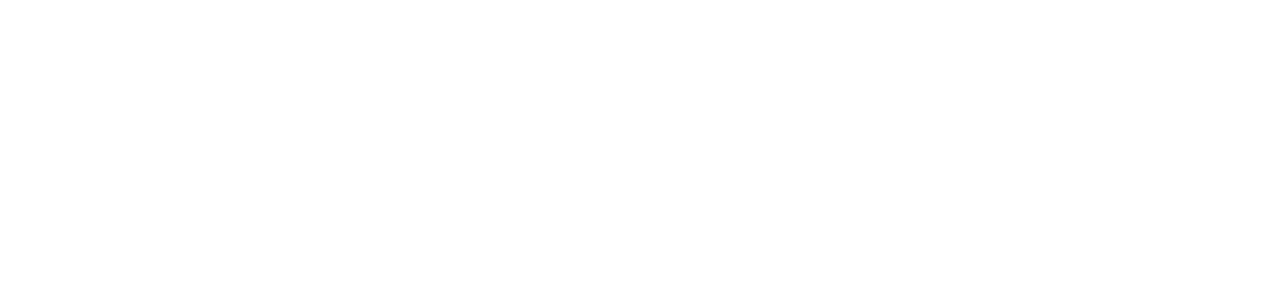
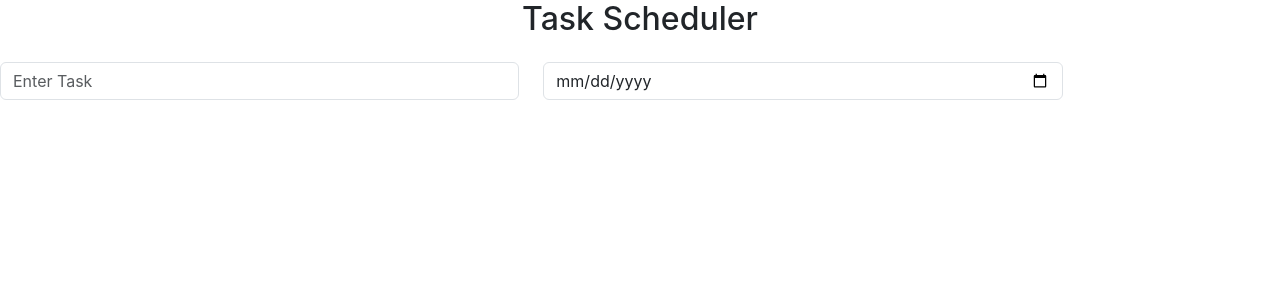
Before and after one commit to harman-bhullar/task-scheduler, a React (Create React App) app: page / in a window 1280 px wide. Shown: the top 300 px of the page. Built offline with nearby package versions, Linux system fonts and the light colour scheme.

Commit message:
Created two input div - 1. is for task 2. is for date

```diff
--- a/src/Task.js
+++ b/src/Task.js
@@ -1,9 +1,27 @@
 import React from 'react'
 
 export default function Task() {
-  return (
-    <div>
+    return (
+        <div>
+            <h2 className="mb-4">Task Scheduler</h2>
+            <div className="row mb-4">
+                <div className="col-md-5">
+                    <input
+                        type="text"
+                        className="form-control"
+                        placeholder="Enter Task"
 
-    </div>
-  )
+                    />
+                </div>
+                <div className="col-md-5">
+                    <input
+                        type="date"
+                        className="form-control"
+
+                    />
+                </div>
+
+            </div>
+        </div>
+    )
 }
```
